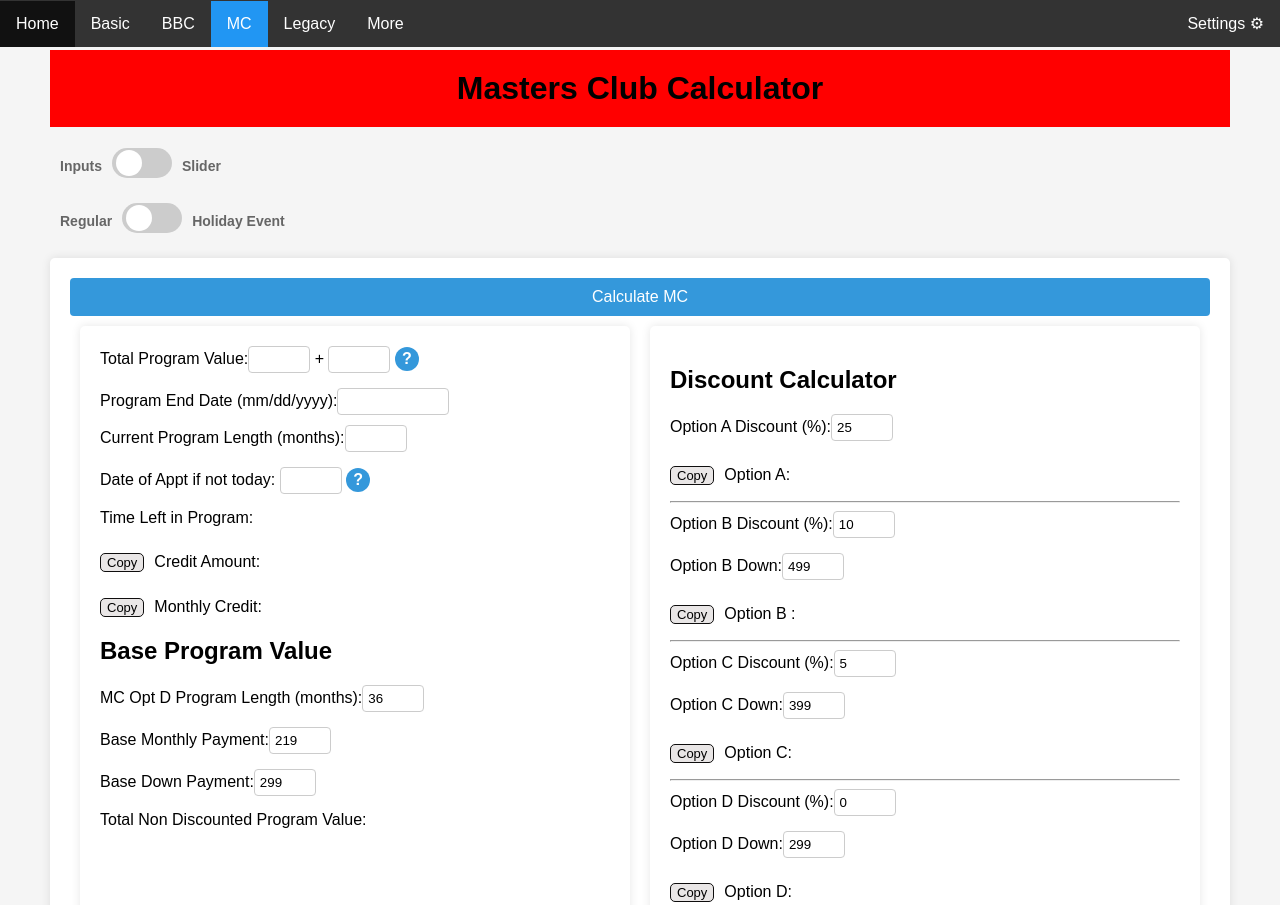
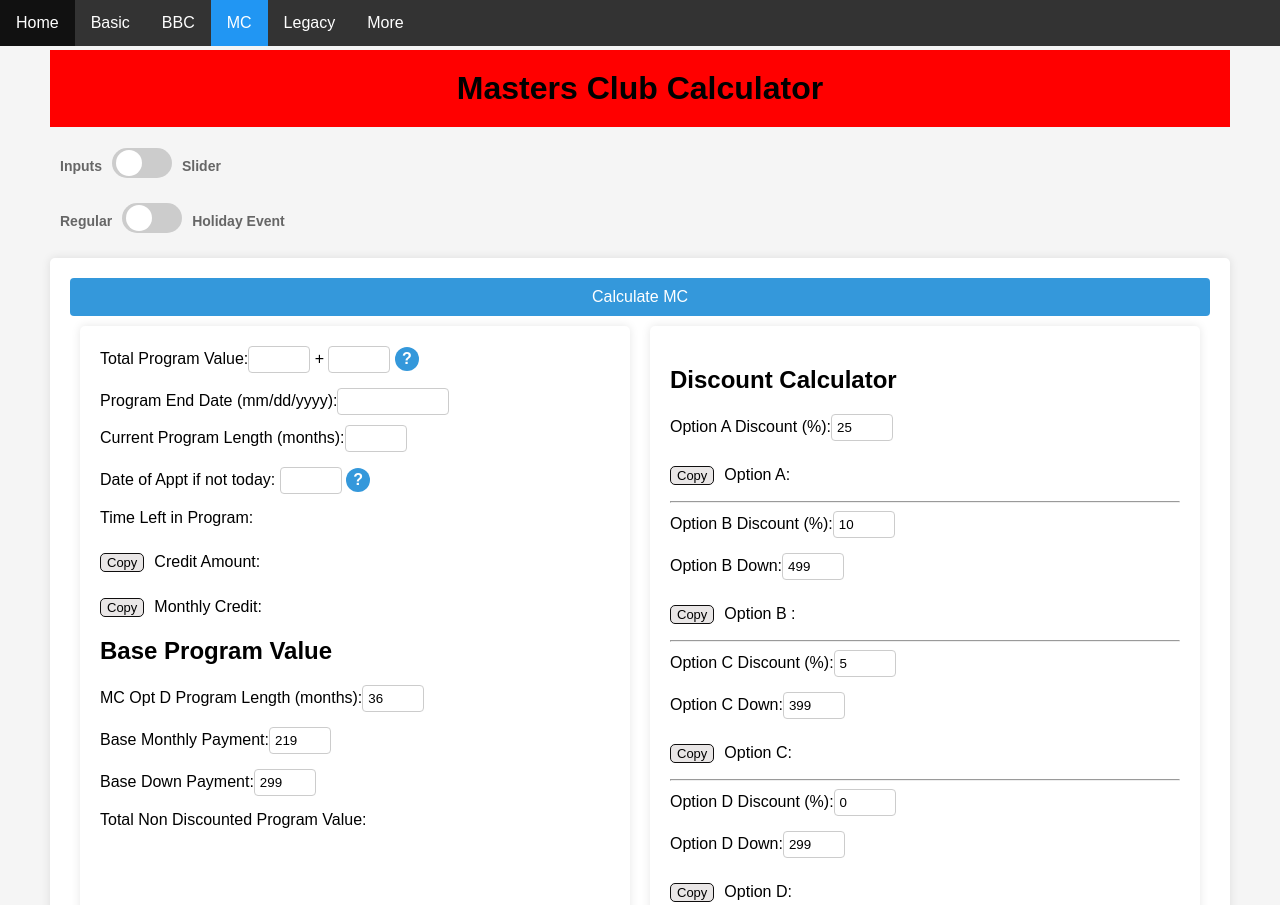
Before and after one commit to CMAUtah/ProgramCalculator, a plain HTML site: page Src/mc.html in a window 1280 px wide. Shown: the top 905 px of the page. Drawn offline with Linux system fonts and the light colour scheme.

Commit message:
Update mc.html

```diff
--- a/Src/mc.html
+++ b/Src/mc.html
@@ -20,7 +20,7 @@
             <li><a href="mc.html" class="nav-link active">MC</a></li>
             <li><a href="legacy.html" class="nav-link">Legacy</a></li>
             <li><a href="more.html" class="nav-link">More</a></li>
-            <li class="settings-link"><a href="settings.html" class="nav-link">Settings ⚙</a></li>
+
         </ul>
 
     <h1 style="background-color: red;">Masters Club Calculator</h1>
```
